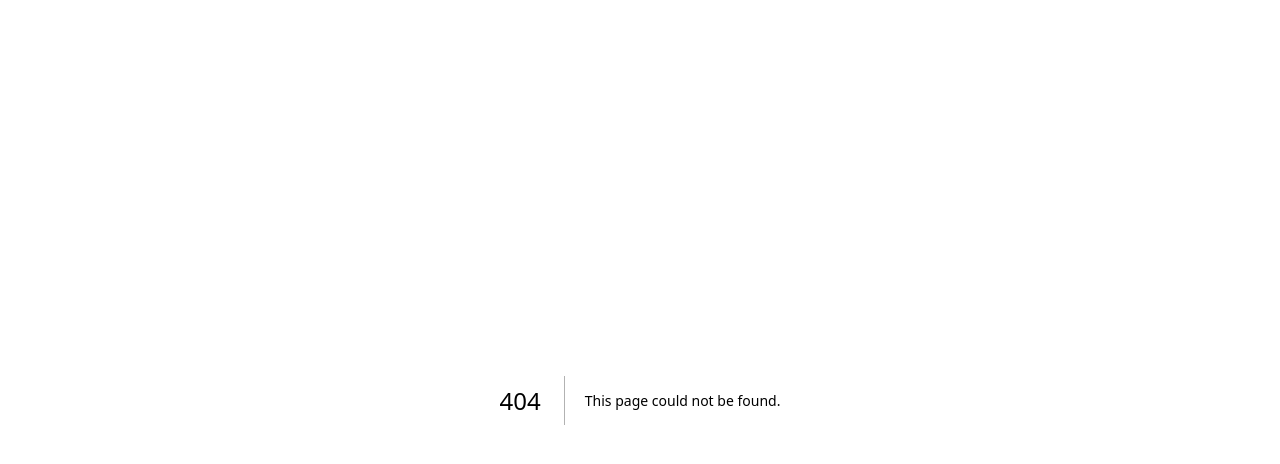
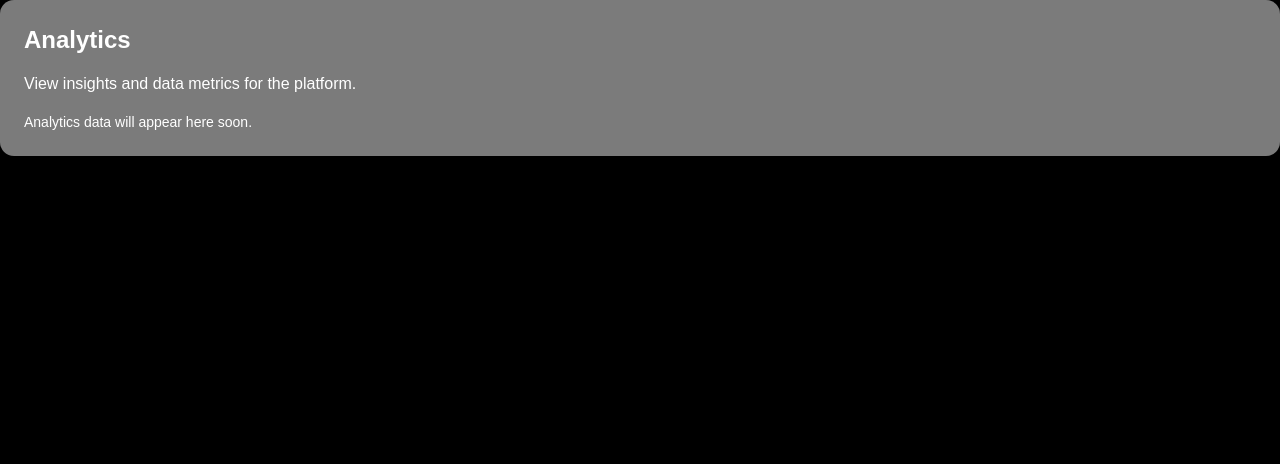
Before and after one commit to rafizul896/movie-and-series-rating-portal-frontend, a Next.js app: page /admin/analytics in a window 1280 px wide. Before the commit this address had no page. Shown: the top 464 px of the page. Built offline with nearby package versions, Linux system fonts and the light colour scheme.

Commit message:
Develop Analytics page for admin dashboard

```diff
--- /dev/null
+++ b/src/app/(dashboardLayout)/admin/analytics/page.tsx
@@ -0,0 +1,16 @@
+'use client';
+
+export default function AnalyticsPage() {
+  return (
+    <div className="p-6 space-y-4">
+      <h1 className="text-2xl font-bold text-white">Analytics</h1>
+      <p className="text-white">View insights and data metrics for the platform.</p>
+
+      {/* Placeholder for analytics data (charts, stats, etc.) */}
+      <div >
+        <p className="text-sm text-white">Analytics data will appear here soon.</p>
+
+      </div>
+    </div>
+  );
+}
```
